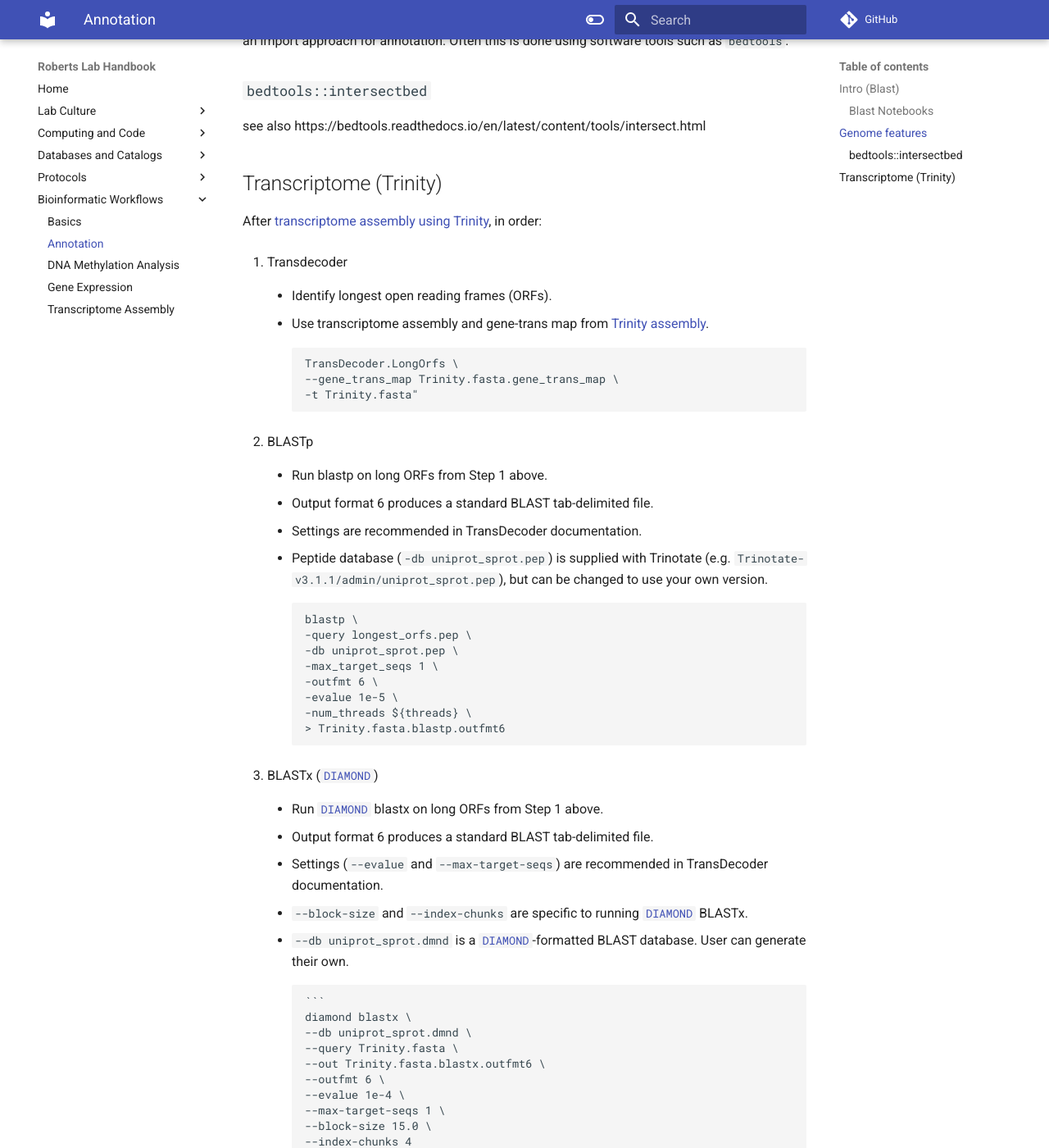
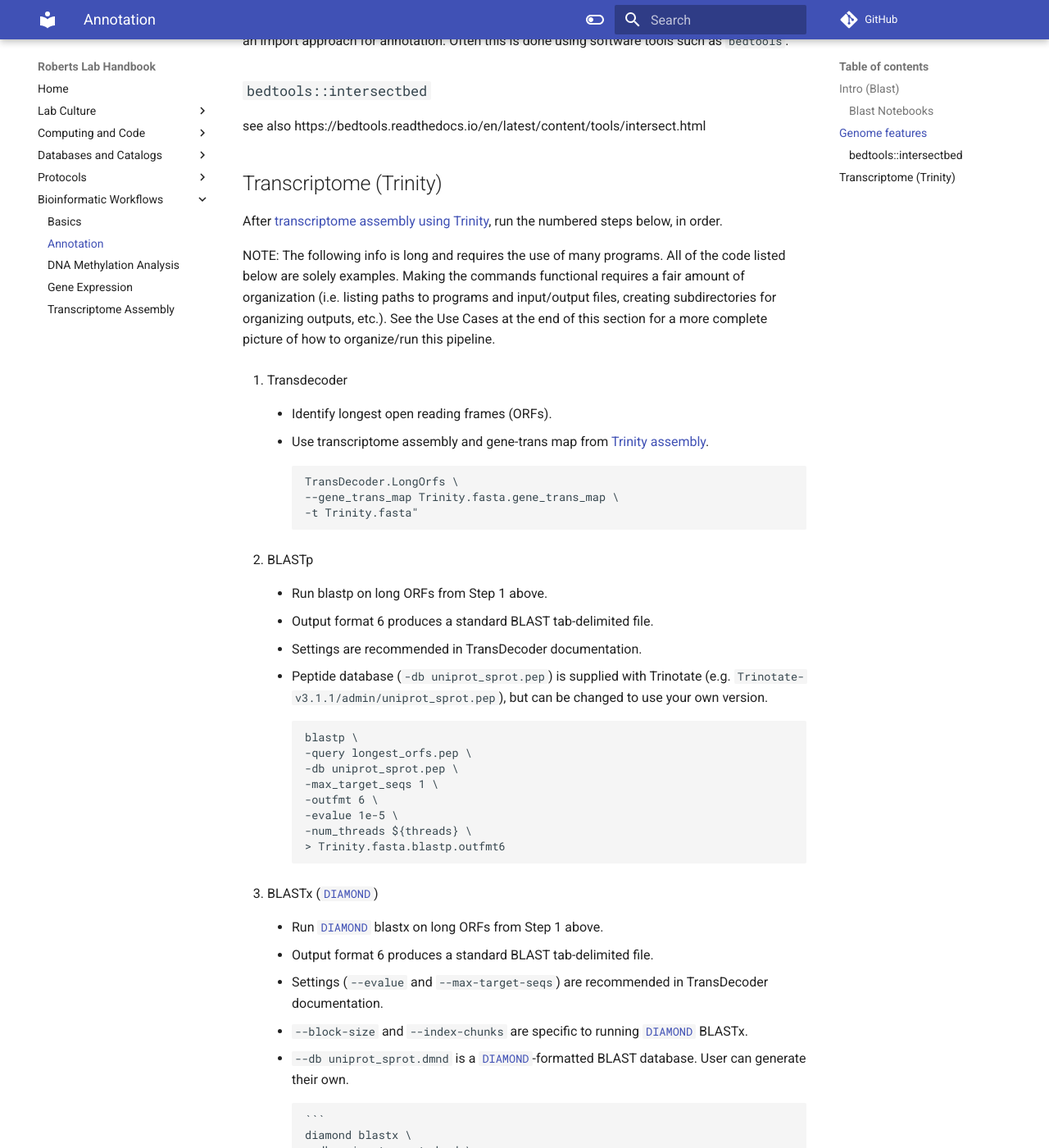
Before and after one commit to RobertsLab/resources, an MkDocs documentation site: the page built from docs/bio-Annotation.md, in a window 1280 px wide and 1400 px high, scrolled down 888 px. Shown: the whole window at 82% size. Built offline with MkDocs 1.6.1 and Material for MkDocs 9.7.7, drawn with Linux system fonts in a browser that asks for light colours; comment, search, counter and statistics services are not loaded; some of the changed text lies outside the part shown.

Commit message:
add Transcriptome "NOTE:" section

````diff
--- a/docs/bio-Annotation.md
+++ b/docs/bio-Annotation.md
@@ -31,7 +31,9 @@ see also https://bedtools.readthedocs.io/en/latest/content/tools/intersect.html
 
 ## Transcriptome (Trinity)
 
-After [transcriptome assembly using Trinity](https://robertslab.github.io/resources/bio_Transcriptome-assembly/), in order:
+After [transcriptome assembly using Trinity](https://robertslab.github.io/resources/bio_Transcriptome-assembly/), run the numbered steps below, in order.
+
+NOTE: The following info is long and requires the use of many programs. All of the code listed below are solely examples. Making the commands functional requires a fair amount of organization (i.e. listing paths to programs and input/output files, creating subdirectories for organizing outputs, etc.). See the Use Cases at the end of this section for a more complete picture of how to organize/run this pipeline.
 
 1. Transdecoder
 
@@ -144,7 +144,7 @@ After [transcriptome assembly using Trinity](https://robertslab.github.io/resour
 
         - Run `RNAmmer`
 
-        - Uses a special Trinotate implementation of `rnammer` (e.g. `Trinotate/util/rnammer_support/RnammerTranscriptome.pl`)
+            - Uses a special Trinotate implementation of `rnammer` (e.g. `Trinotate/util/rnammer_support/RnammerTranscriptome.pl`)
 
             ```
             RnammerTranscriptome.pl \
@@ -234,7 +234,7 @@ After [transcriptome assembly using Trinity](https://robertslab.github.io/resour
             > Trinity.fasta.go_annotations.txt
             ```
 
-        - File formatted like this (`<trinity-id>``<tab>``<GO:NNNNNN,GO:NNNNN,...>`):
+            - The output file is formatted like this (`<trinity-id>``<tab>``<GO:NNNNNN,GO:NNNNN,...>`):
 
             ```
             TRINITY_DN0_c0_g1	GO:0003674,GO:0003824,GO:0003964,GO:0006139,GO:0006259,GO:0006310,GO:0006313,GO:0006725,GO:0006807,GO:0008150,GO:0008152,GO:0009987,GO:0016740,GO:0016772,GO:0016779,GO:0032196,GO:0034061,GO:0034641,GO:0043170,GO:0044237,GO:0044238,GO:0044260,GO:0044699,GO:0044710,GO:0044763,GO:0046483,GO:0071704,GO:0090304,GO:1901360
````
Also changed, not shown: other parts of docs/bio-Annotation.md (+0 -2 lines).
